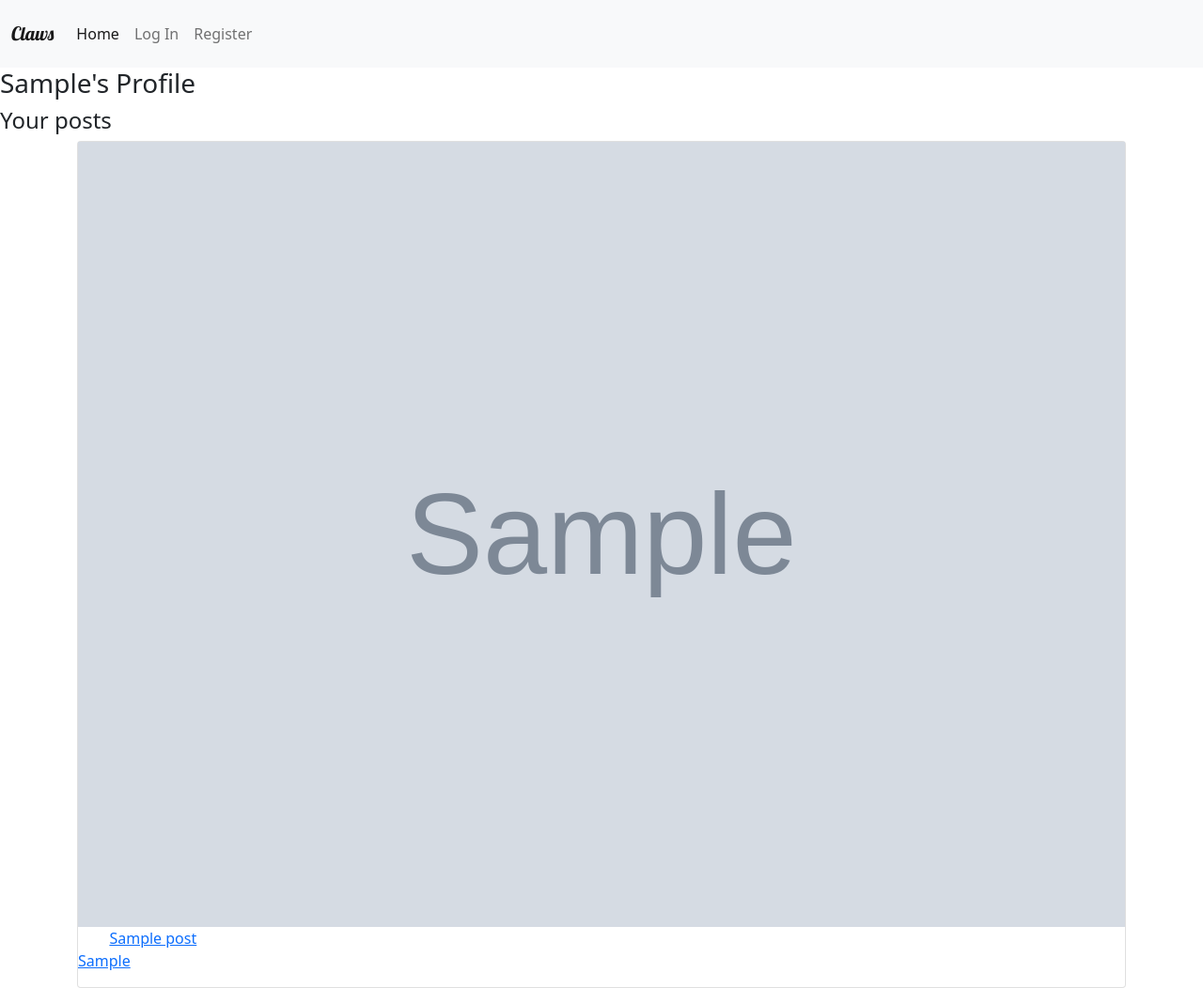
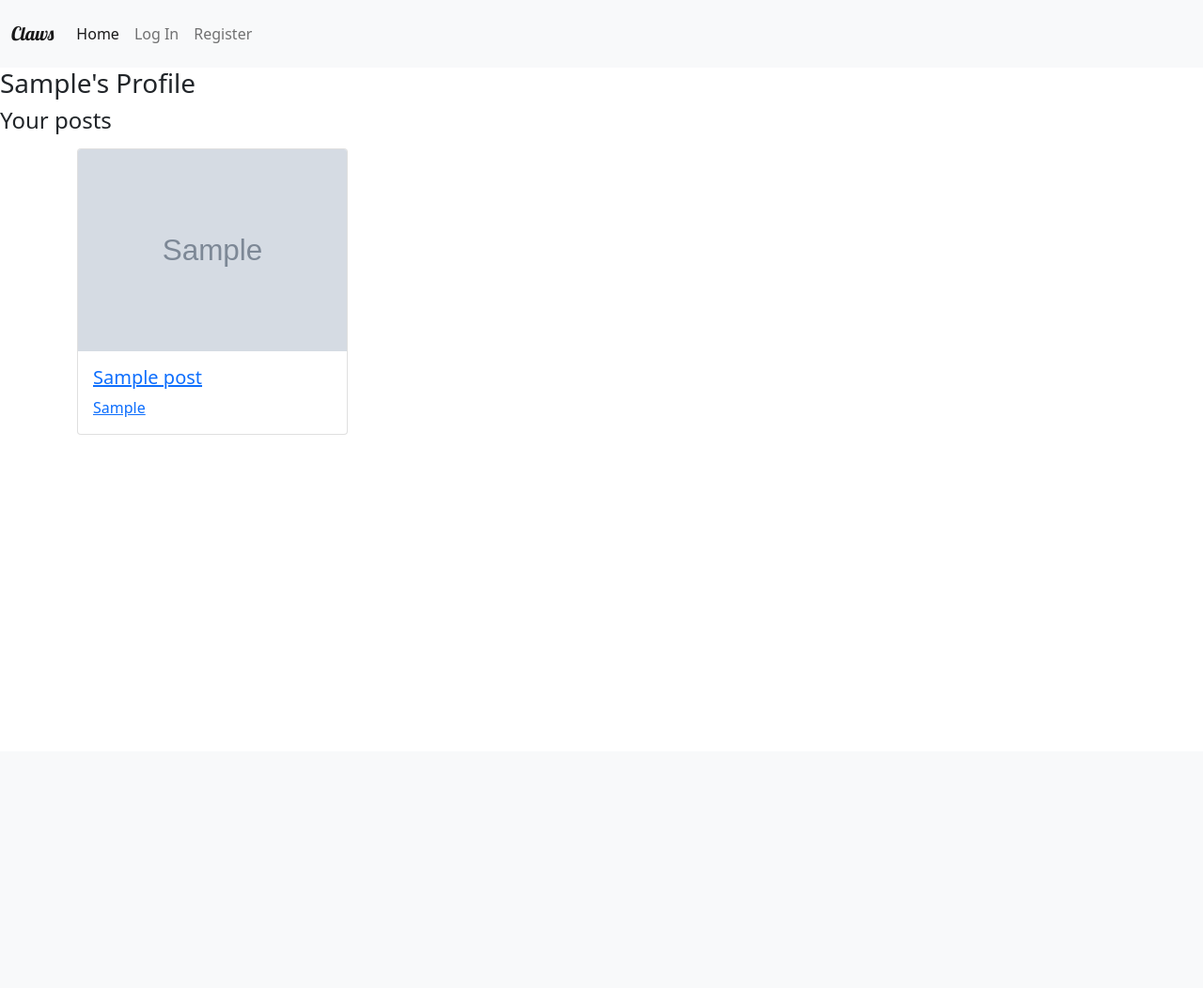
Before and after one commit to Gannaty/MS3--Claws-, a Flask app: template templates/profile.html in a window 1280 px wide. Shown: the whole page at 94% size. After the commit the page ends 463 px from the top, so only its background shows below. Run offline with Flask 2, Linux system fonts and the light colour scheme; the template is opened without the code that fills it: most values are stand-ins (such as "Sample title", 1, 10 or a date in 2020); grey boxes marked "Sample" are stand-in pictures; some libraries are stand-ins or nearby versions.

Commit message:
Added profile user posts masonry layout

```diff
--- a/templates/profile.html
+++ b/templates/profile.html
@@ -30,29 +30,28 @@
 
         {% else %}
             <!-- Loop through all posts present in database and display -->
+            <div class="container">
+                <div class="row" data-masonry='{"percentPosition": true }'>
 
-                <div class="container gallery">
-                    <div class="row card-margin">
+                    <!-- Loop through all posts present in database and display -->
                     {% for post in posts %}
-                        <!-- Each card links to own page if clicked -->
+                    <!-- Each card links to own page when clicked -->
+                    <div class="col col-xl-3 col-lg-4 col-md-6">
                         <a href="{{ url_for('posts', post_id=post._id) }}">
-                            <div class="col m4 s12 ">
-                                <div class="card">
-                                    <div class="card-image">
-                                        <img src="{{ post.image }}">
-                                    </div>
-                                    <div class="card-post-title">
-                                        <span class="card-title-style">{{ post.title }}</span>
-                                    </div>
-                                    <div class="card-content">
-                                        <p>{{ post.post_caption }}</p>
-                                    </div>
+                            <div class="card mx-auto my-2" style="width: 18rem;">
+                                <img src="{{ post.image }}" class="card-img-top" alt="image of {{ post.title }}">
+                                <div class="card-body">
+                                    <h5 class="card-title">{{ post.title }}</h5>
+                                    <p class="card-text">{{ post.post_caption }}</p>
                                 </div>
                             </div>
                         </a>
+                    </div>
                     {% endfor %}
-                    </div>
                 </div>
+            </div>
+
+
 
 
     {% endif %}
```
